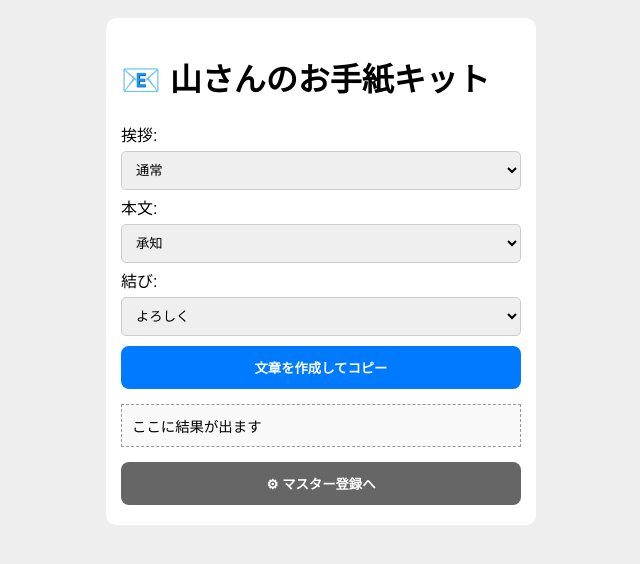
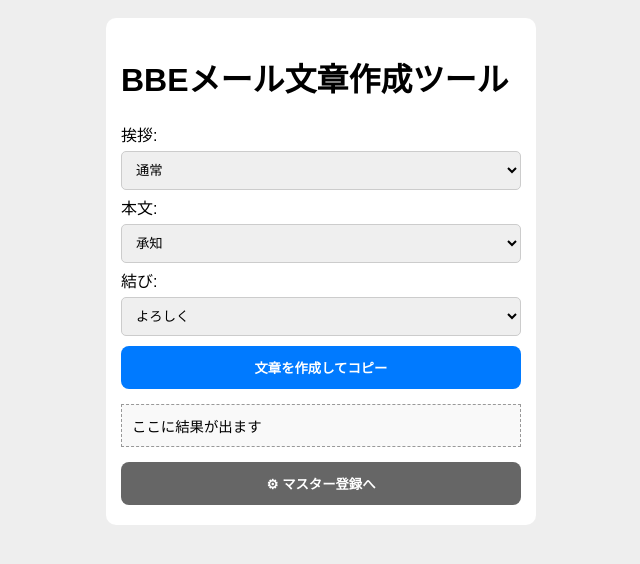
Before and after one commit to chachaneko4649/yamashita-app, a plain HTML site: page index.html in a window 1280 px wide. Shown: the whole page, without its empty margins (319-959 px from the left). Drawn offline with Linux system fonts and the light colour scheme.

Commit message:
Add files via upload

```diff
--- a/index.html
+++ b/index.html
@@ -3,7 +3,7 @@
 <head>
     <meta charset="UTF-8">
     <meta name="viewport" content="width=device-width, initial-scale=1.0">
-    <title>KAZUメール</title>
+    <title>BBEメールアプリ</title>
     <style>
         body { font-family: sans-serif; background: #eee; padding: 10px; }
         .box { background: white; padding: 15px; border-radius: 10px; max-width: 400px; margin: auto; }
@@ -19,7 +19,7 @@
 <body>
 
 <div id="page1" class="box">
-    <h1>📧 山さんのお手紙キット</h1>
+    <h1>BBEメール文章作成ツール</h1>
     挨拶: <select id="sel1"></select>
     本文: <select id="sel2"></select>
     結び: <select id="sel3"></select>
```
